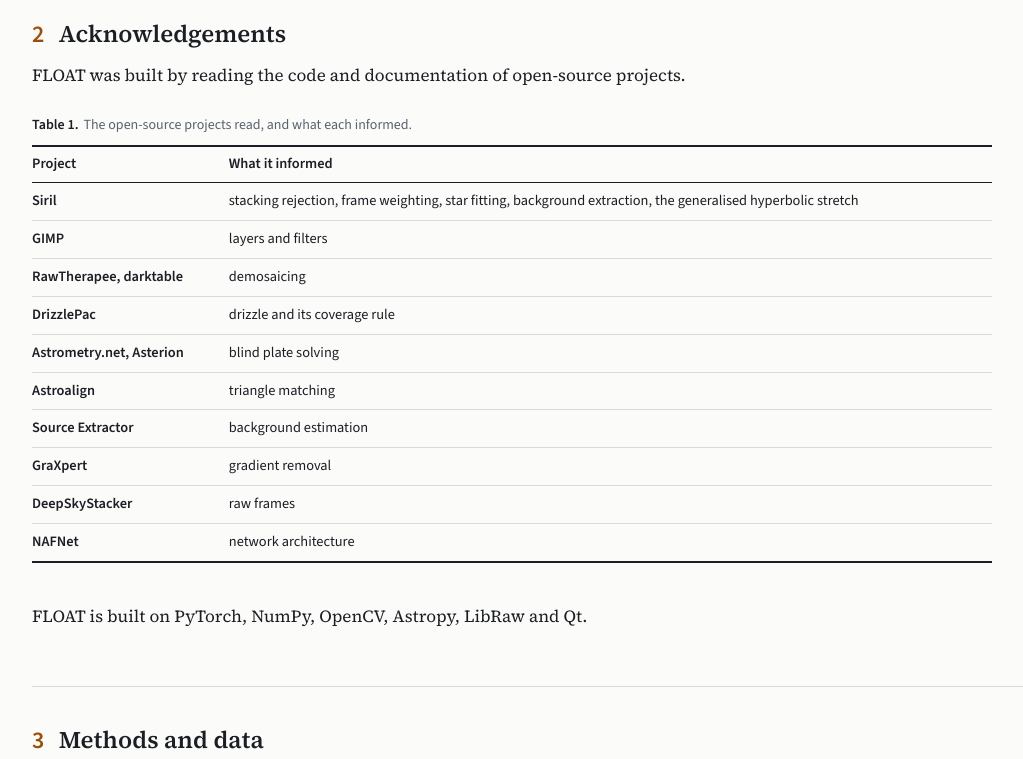
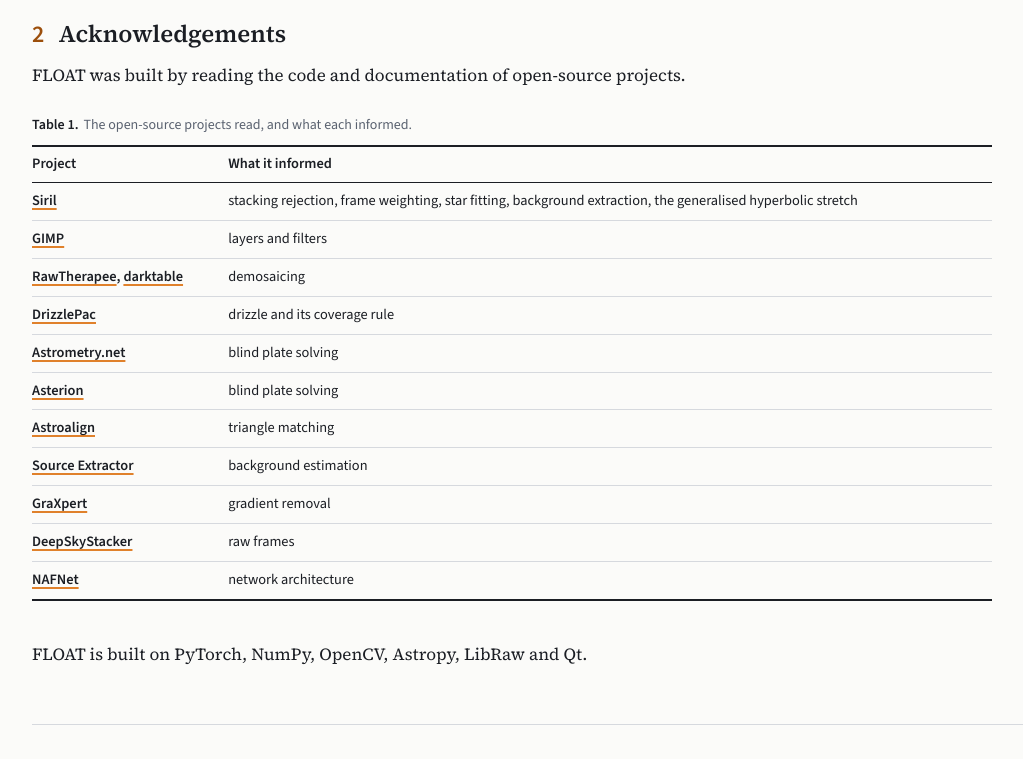
Before and after one commit to n1c1-1/Float_website, an Astro site: page /project in a window 1280 px wide. Shown: the part 501-1260 px from the top of the page, without its empty margins (0-1023 px from the left). Built offline with nearby package versions, Linux system fonts and the light colour scheme; Astro itself is replaced by a stand-in of ours; a web font is replaced by a local one.

Commit message:
The project page links each open-source project it thanks to its page; Astrometry.net and Asterion have a row each.

```diff
--- a/src/views/Project.astro
+++ b/src/views/Project.astro
@@ -27,31 +27,20 @@ const methods = fr
       ['Stars/background', 'NAFNet, Chen et al. 2022', A + '2204.04676'],
       ['Post', 'arcsinh stretch, Lupton et al. 2004; guided filter, He et al. 2013; wavelets, Starck & Murtagh 2006; CLAHE, Zuiderveld 1994; spot healing, Barnes et al. 2009', A + 'astro-ph/0312483'],
     ];
-const ack = fr
-  ? [
-      ['Siril', 'rejet à l’empilement, pondération des images, ajustement des étoiles, extraction du fond, étirement hyperbolique généralisé'],
-      ['GIMP', 'calques et filtres'],
-      ['RawTherapee, darktable', 'dématriçage'],
-      ['DrizzlePac', 'drizzle et sa règle de couverture'],
-      ['Astrometry.net, Asterion', 'astrométrie à l’aveugle'],
-      ['Astroalign', 'appariement de triangles'],
-      ['Source Extractor', 'estimation du fond'],
-      ['GraXpert', 'retrait du gradient'],
-      ['DeepSkyStacker', 'images brutes'],
-      ['NAFNet', 'architecture du réseau'],
-    ]
-  : [
-      ['Siril', 'stacking rejection, frame weighting, star fitting, background extraction, the generalised hyperbolic stretch'],
-      ['GIMP', 'layers and filters'],
-      ['RawTherapee, darktable', 'demosaicing'],
-      ['DrizzlePac', 'drizzle and its coverage rule'],
-      ['Astrometry.net, Asterion', 'blind plate solving'],
-      ['Astroalign', 'triangle matching'],
-      ['Source Extractor', 'background estimation'],
-      ['GraXpert', 'gradient removal'],
-      ['DeepSkyStacker', 'raw frames'],
-      ['NAFNet', 'network architecture'],
-    ];
+// each project read: its name(s) with the page of each, then what it informed (fr, en)
+const ack: { names: [string, string][]; fr: string; en: string }[] = [
+  { names: [['Siril', 'https://siril.org/']], fr: 'rejet à l’empilement, pondération des images, ajustement des étoiles, extraction du fond, étirement hyperbolique généralisé', en: 'stacking rejection, frame weighting, star fitting, background extraction, the generalised hyperbolic stretch' },
+  { names: [['GIMP', 'https://www.gimp.org/']], fr: 'calques et filtres', en: 'layers and filters' },
+  { names: [['RawTherapee', 'https://rawtherapee.com/'], ['darktable', 'https://www.darktable.org/']], fr: 'dématriçage', en: 'demosaicing' },
+  { names: [['DrizzlePac', 'https://github.com/spacetelescope/drizzlepac']], fr: 'drizzle et sa règle de couverture', en: 'drizzle and its coverage rule' },
+  { names: [['Astrometry.net', 'https://astrometry.net/']], fr: 'astrométrie à l’aveugle', en: 'blind plate solving' },
+  { names: [['Asterion', 'https://github.com/asterion-solver/asterion']], fr: 'astrométrie à l’aveugle', en: 'blind plate solving' },
+  { names: [['Astroalign', 'https://github.com/quatrope/astroalign']], fr: 'appariement de triangles', en: 'triangle matching' },
+  { names: [['Source Extractor', 'https://github.com/astromatic/sextractor']], fr: 'estimation du fond', en: 'background estimation' },
+  { names: [['GraXpert', 'https://github.com/Steffenhir/GraXpert']], fr: 'retrait du gradient', en: 'gradient removal' },
+  { names: [['DeepSkyStacker', 'https://github.com/deepskystacker/DSS']], fr: 'images brutes', en: 'raw frames' },
+  { names: [['NAFNet', 'https://github.com/megvii-research/NAFNet']], fr: 'architecture du réseau', en: 'network architecture' },
+];
 const issues = `${release.repo}/issues`;
 ---
 <Base lang={lang} page="project" title={fr ? 'Projet' : 'Project'}
@@ -80,7 +69,7 @@ const issues = `${release.repo}/issues`;
           <caption><b>{fr ? 'Tableau 1.' : 'Table 1.'}</b>{fr ? 'Les projets libres lus, et ce qu’ils ont éclairé.' : 'The open-source projects read, and what each informed.'}</caption>
           <thead><tr><th>{fr ? 'Projet' : 'Project'}</th><th>{fr ? 'Ce qu’il a éclairé' : 'What it informed'}</th></tr></thead>
           <tbody>
-            {ack.map(([a, b]) => <tr><th scope="row">{a}</th><td>{b}</td></tr>)}
+            {ack.map((r) => <tr><th scope="row">{r.names.map(([n, u], i) => <>{i > 0 && ', '}<a href={u}>{n}</a></>)}</th><td>{r[lang]}</td></tr>)}
           </tbody>
         </table>
       </div>
```
